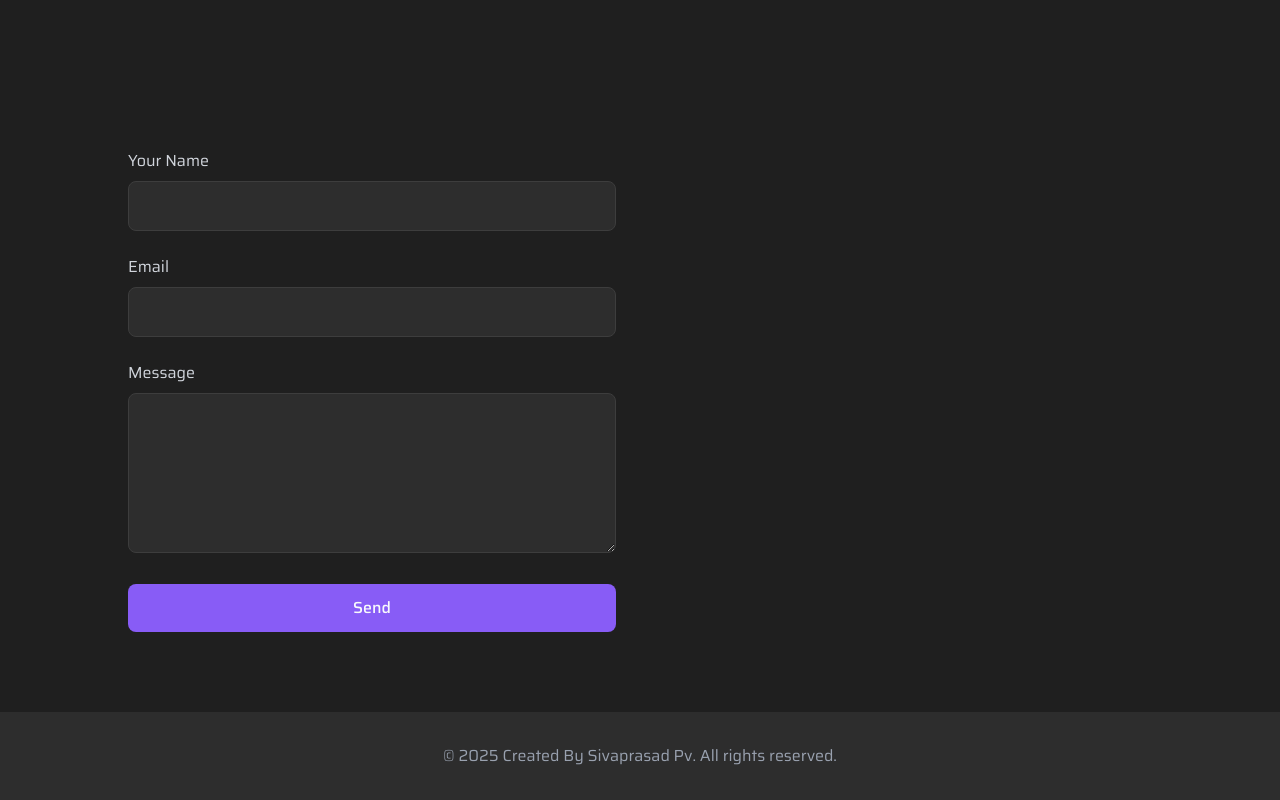
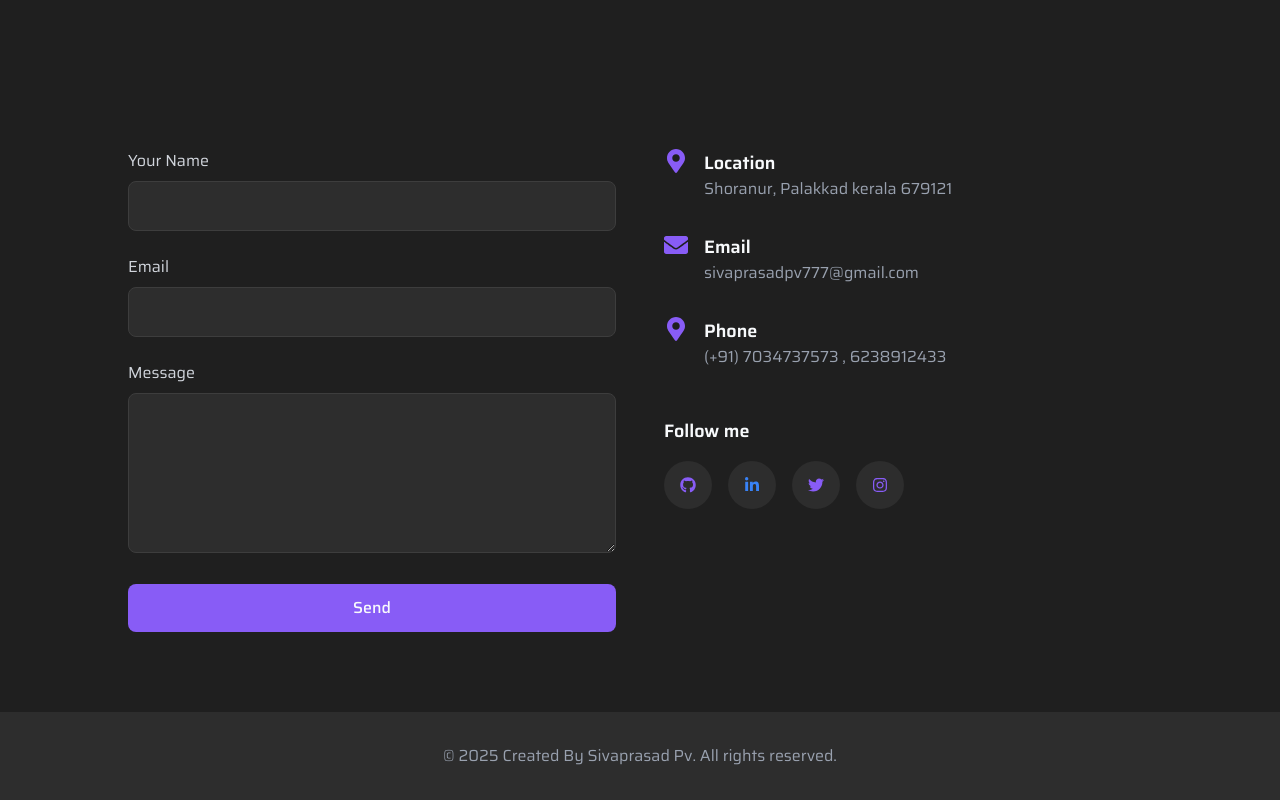
Before and after one commit to Pv-Sivaprasad/Portfolio, a React (Vite) app: page / in a window 1280 px wide. Shown: the part 5085-5885 px from the top of the page. Built offline with nearby package versions, Linux system fonts and the light colour scheme.

Commit message:
modified the contact portion

```diff
--- a/src/components/Contact.jsx
+++ b/src/components/Contact.jsx
@@ -141,9 +141,71 @@ const Contact = () => {
 
             </form>
           </div>
+          <div className="space-y-8">
+                        <div className="flex items-start">
+
+                            <div className='text-purple text-2xl mr-4'>
+
+                                <FaMapMarkerAlt />
+                            </div>
+                            <div className="">
+                                <h3 className='text-lg font-semibold'>Location</h3>
+                                <p className='text-gray-400'>Shoranur, Palakkad
+                                    kerala 679121</p>
+                            </div>
+                        </div>
+
+                        <div className="flex items-start">
+
+                            <div className='text-purple text-2xl mr-4'>
+
+                                <FaEnvelope />
+                            </div>
+                            <div className="">
+                                <h3 className='text-lg font-semibold'>Email</h3>
+                                <p className='text-gray-400'>sivaprasadpv777@gmail.com</p>
+                            </div>
+                        </div>
+                        <div className="flex items-start">
+
+                            <div className='text-purple text-2xl mr-4'>
+
+                                <FaMapMarkerAlt />
+                            </div>
+                            <div className="">
+                                <h3 className='text-lg font-semibold'>Phone</h3>
+                                <p className='text-gray-400'>(+91) 7034737573 , 6238912433</p>
+                            </div>
+                        </div>
+
+                        {/**Follow me */}
+                        <div className="pt-4">
+                            <h3 className='text-lg font-semibold mb-4'>Follow me</h3>
+                            <div className="flex space-x-4">
+                                <a href="https://github.com/Pv-Sivaprasad" className='w-12 h-12 rounded-full bg-dark-300 flex items-center justify-center
+                                text-purple hover:bg-purple hover:text-white transition duration-300 '>
+                                    <FaGithub/>
+                                </a>
+                                <a href="https://www.linkedin.com/in/sivaprasad-pv/" className='w-12 h-12 rounded-full bg-dark-300 flex items-center justify-center
+                                text-blue hover:bg-blue hover:text-white transition duration-300 '>
+                                    <FaLinkedinIn/>
+                                </a>
+                                <a href="#" className='w-12 h-12 rounded-full bg-dark-300 flex items-center justify-center
+                                text-purple hover:bg-dark hover:text-white transition duration-300 '>
+                                    <FaTwitter/>
+                                </a>
+                                <a href="https://www.instagram.com/this_is_sivaprasadpv/" className='w-12 h-12 rounded-full bg-dark-300 flex items-center justify-center
+                                text-purple hover:bg-pink hover:text-white transition duration-300 '>
+                                    <FaInstagram/>
+                                </a>
+                            </div>
+                        </div>
+
+                    </div>
+
+                </div>
 
         </div>
-      </div>
     </motion.div>
   )
 }
```
